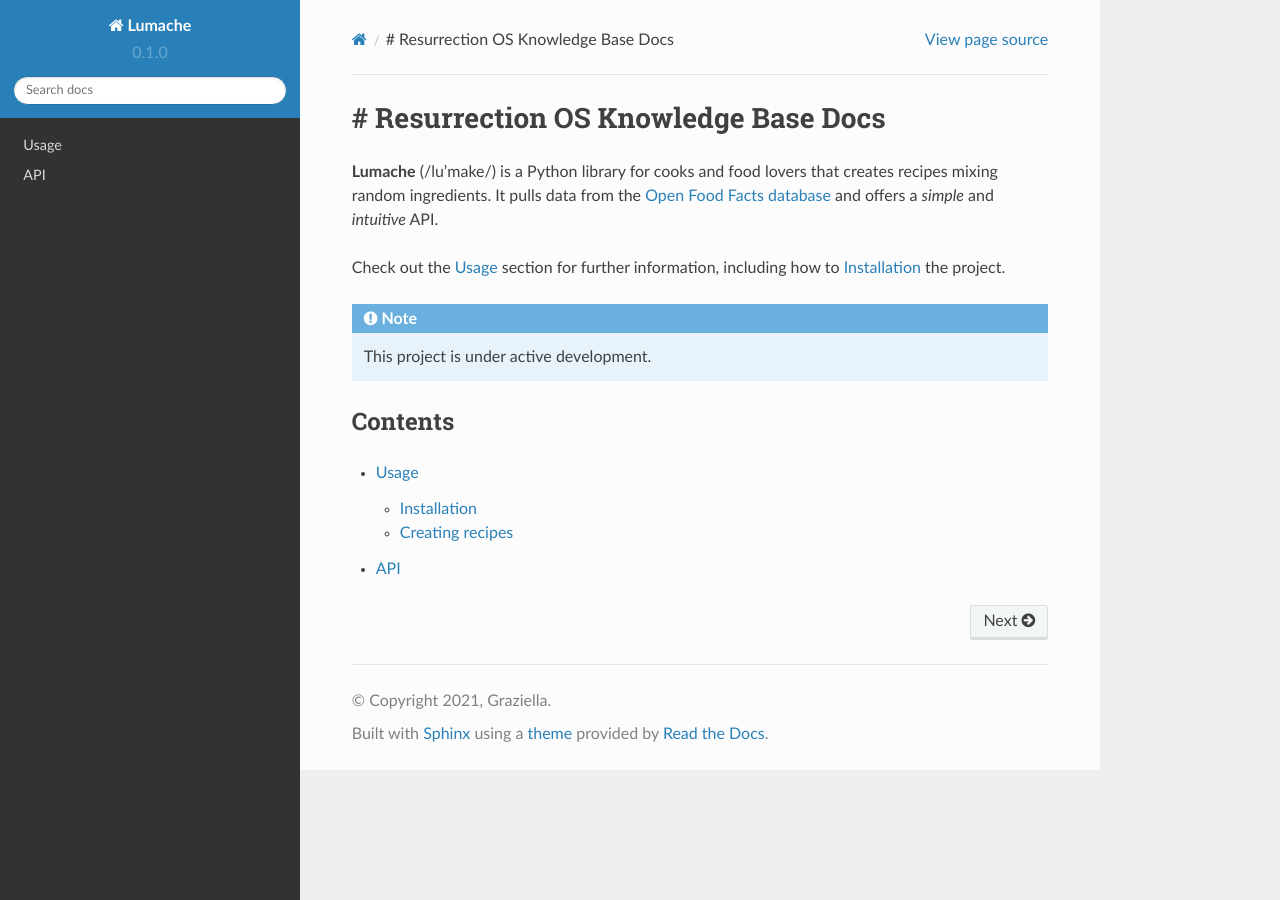
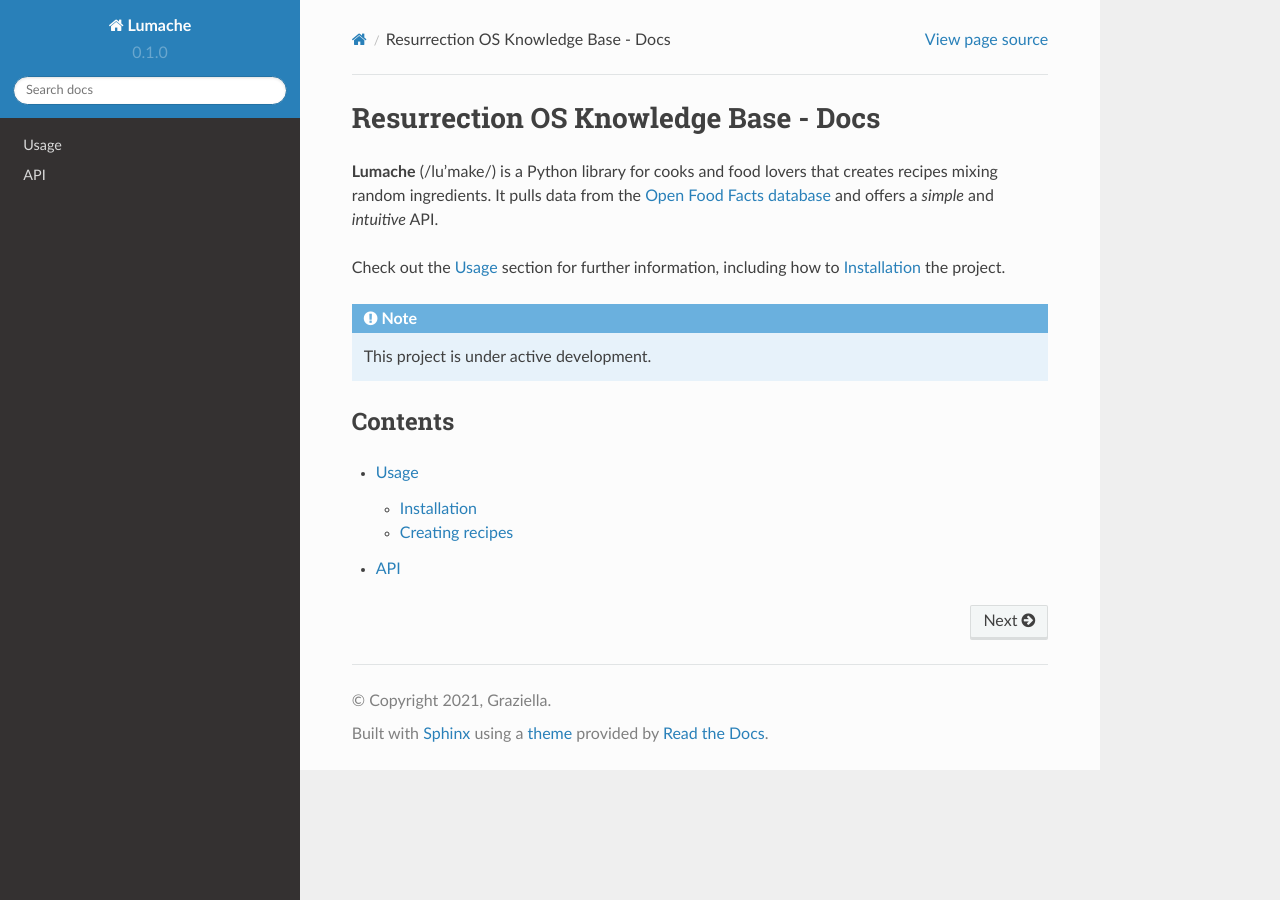
Before and after one commit to ps77-2023-ofc/docs-resurrectionos, a Sphinx documentation site: the page built from docs/source/index.rst, in a window 1280 px wide. Built offline with Sphinx 7.4.7 and the Read the Docs theme 2.0.0, drawn with Linux system fonts in a browser that asks for light colours.

```diff
--- a/docs/source/index.rst
+++ b/docs/source/index.rst
@@ -1,4 +1,4 @@
-# Resurrection OS Knowledge Base Docs
+Resurrection OS Knowledge Base - Docs
 =======================================
 
 **Lumache** (/lu'make/) is a Python library for cooks and food lovers
```
